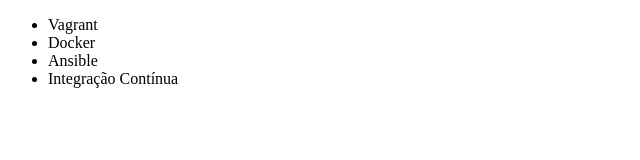
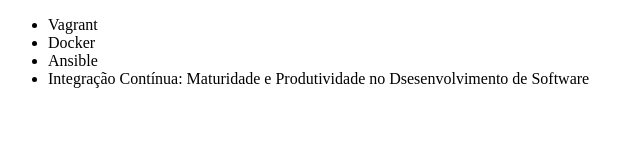
Before and after one commit to thaisquirino04/alura-git, a plain HTML site: page index.html in a window 1280 px wide. Shown: the whole page, without its empty margins (0-640 px from the left). Drawn offline with Linux system fonts and the light colour scheme.

Commit message:
Renomenado curso de Integração Contínua

```diff
--- a/index.html
+++ b/index.html
@@ -9,7 +9,7 @@
         <li>Vagrant</li>
         <li>Docker</li>
         <li>Ansible</li>
-        <li>Integração Contínua</li>
+        <li>Integração Contínua: Maturidade e Produtividade no Dsesenvolvimento de Software</li>
     </ul>
 </body>
 </html>
```
